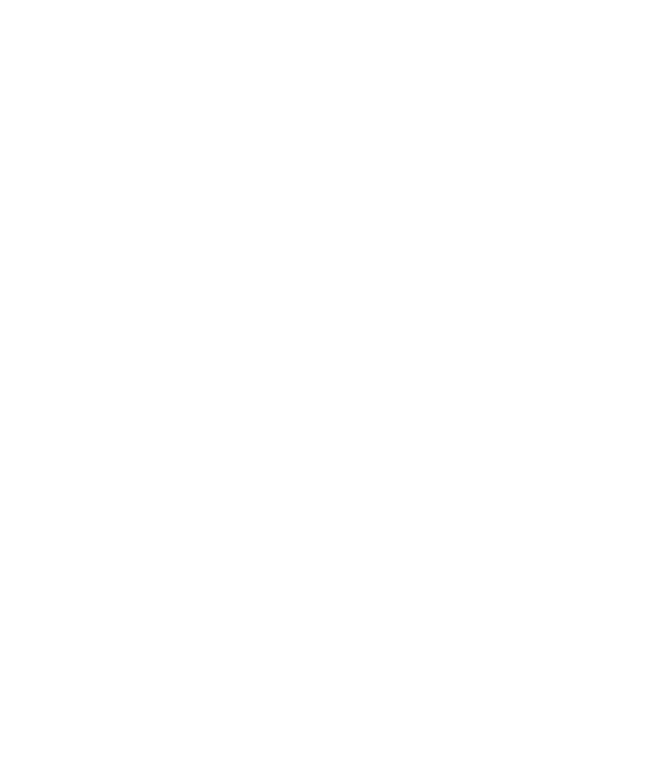
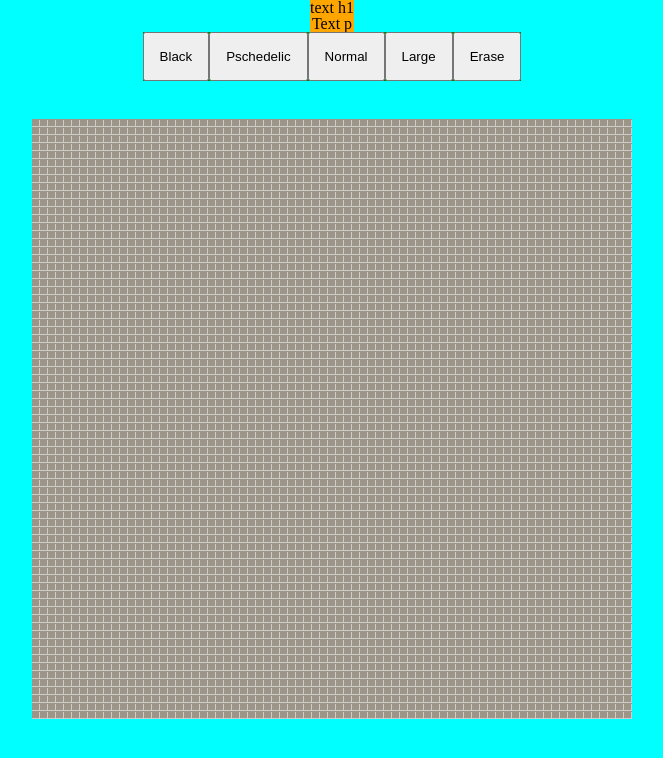
Before and after one commit to PurplePineapple123/etch-a-sketch, a plain HTML site: page index.html in a window 1280 px wide. Shown: the whole page, without its empty margins (308-971 px from the left). Drawn offline with Linux system fonts and the light colour scheme.

Commit message:
Etch-a-sketch working with different sized grids using flexbox to auto resize

```diff
--- a/index.html
+++ b/index.html
@@ -18,6 +18,26 @@
         <![endif]-->
 
 
+    <main id="main-content">
+            <div id="description-container">
+                <h1 class="animate" id="title">text h1</h1>
+                <p class="animate" id="desc 1">Text p</p>
+            </div>
+
+            <div id="button-container">
+                <button>Black</button>
+                <button>Pschedelic</button>
+                <div><!--This is where the user will be able to pick the color of their choice--></div>
+                <div><!--this is where the slider to chnage grid size will go--></div>
+                <button id="sixteenGrid" >Normal</button>
+                <button id="fourtyGrid">Large</button>
+                <button>Erase</button>
+            </div>
+
+            <div id="grid-container">
+            grids in here
+            </div>
+     </main>
 
 
 
--- a/main.js
+++ b/main.js
@@ -0,0 +1,25 @@
+
+
+
+
+function createGrid(widthHeight){
+    document.getElementById(`grid-container`).innerHTML = "";
+
+    for (let i = 0; i < widthHeight; i++) {
+        let divRow = document.createElement(`div`);
+        divRow.classList.add(`divRow`);
+        document.getElementById(`grid-container`).appendChild(divRow);
+        for (let y = 0; y < widthHeight; y++){
+            let divCol = document.createElement(`div`);
+            divCol.classList.add(`divCol`);
+            divCol.addEventListener("mouseenter", function(){
+                this.style.backgroundColor = `red`;
+            })
+            divRow.appendChild(divCol);
+        }
+    }
+
+
+}
+
+createGrid(75);
--- a/styles.css
+++ b/styles.css
@@ -0,0 +1,124 @@
+/* http://meyerweb.com/eric/tools/css/reset/
+   v2.0 | 20110126
+   License: none (public domain)
+*/
+
+html, body, div, span, applet, object, iframe,
+h1, h2, h3, h4, h5, h6, p, blockquote, pre,
+a, abbr, acronym, address, big, cite, code,
+del, dfn, em, img, ins, kbd, q, s, samp,
+small, strike, strong, sub, sup, tt, var,
+b, u, i, center,
+dl, dt, dd, ol, ul, li,
+fieldset, form, label, legend,
+table, caption, tbody, tfoot, thead, tr, th, td,
+article, aside, canvas, details, embed,
+figure, figcaption, footer, header, hgroup,
+menu, nav, output, ruby, section, summary,
+time, mark, audio, video {
+	margin: 0;
+	padding: 0;
+	border: 0;
+	font-size: 100%;
+	font: inherit;
+	vertical-align: baseline;
+}
+/* HTML5 display-role reset for older browsers */
+article, aside, details, figcaption, figure,
+footer, header, hgroup, menu, nav, section {
+	display: block;
+}
+body {
+	line-height: 1;
+    background-color: aqua;
+}
+ol, ul {
+	list-style: none;
+}
+blockquote, q {
+	quotes: none;
+}
+blockquote:before, blockquote:after,
+q:before, q:after {
+	content: '';
+	content: none;
+}
+table {
+	border-collapse: collapse;
+	border-spacing: 0;
+}
+
+button {
+    padding: 15px;
+}
+
+/* begin CSS styling */
+
+#main-content {
+
+    display: flex;
+    width: 100%;
+    height: 100vh;
+    flex-direction: column;
+}
+
+#description-container {
+    background-color: orange;
+    margin-left: auto;
+    margin-right: auto;
+    text-align: center;
+}
+
+#button-container {
+    background-color: green;
+
+    margin-left: auto;
+    margin-right: auto;
+    display: inline-flex;
+}
+
+#grid-container {
+    background-color: rgb(156, 149, 136);
+    display: flex;
+    flex-direction: column;
+    margin-left: auto;
+    margin-right: auto;
+    width: 600px;
+    height: 600px;
+    text-align: center;
+    margin-top: 3%;
+}
+
+.divRow {
+    display: flex;
+    width:100%;
+    height:100%;
+    margin-top: 1px;
+
+
+}
+
+.divCol {
+    flex: auto;
+    border-right: 1px solid #ccc;
+    border-bottom:1px solid #ccc;
+}
+
+
+/* .divRow {
+    width: 100%;
+    height: 100%;
+}
+
+.divCol {
+    display: flex;
+    flex: 1 auto;
+    border: 1px solid black;
+     */
+
+    /* float: left;
+    height: 25px;
+    border-right: 1px solid #ccc;
+    border-bottom:1px solid #ccc;
+        width: 25px; */
+}
```
